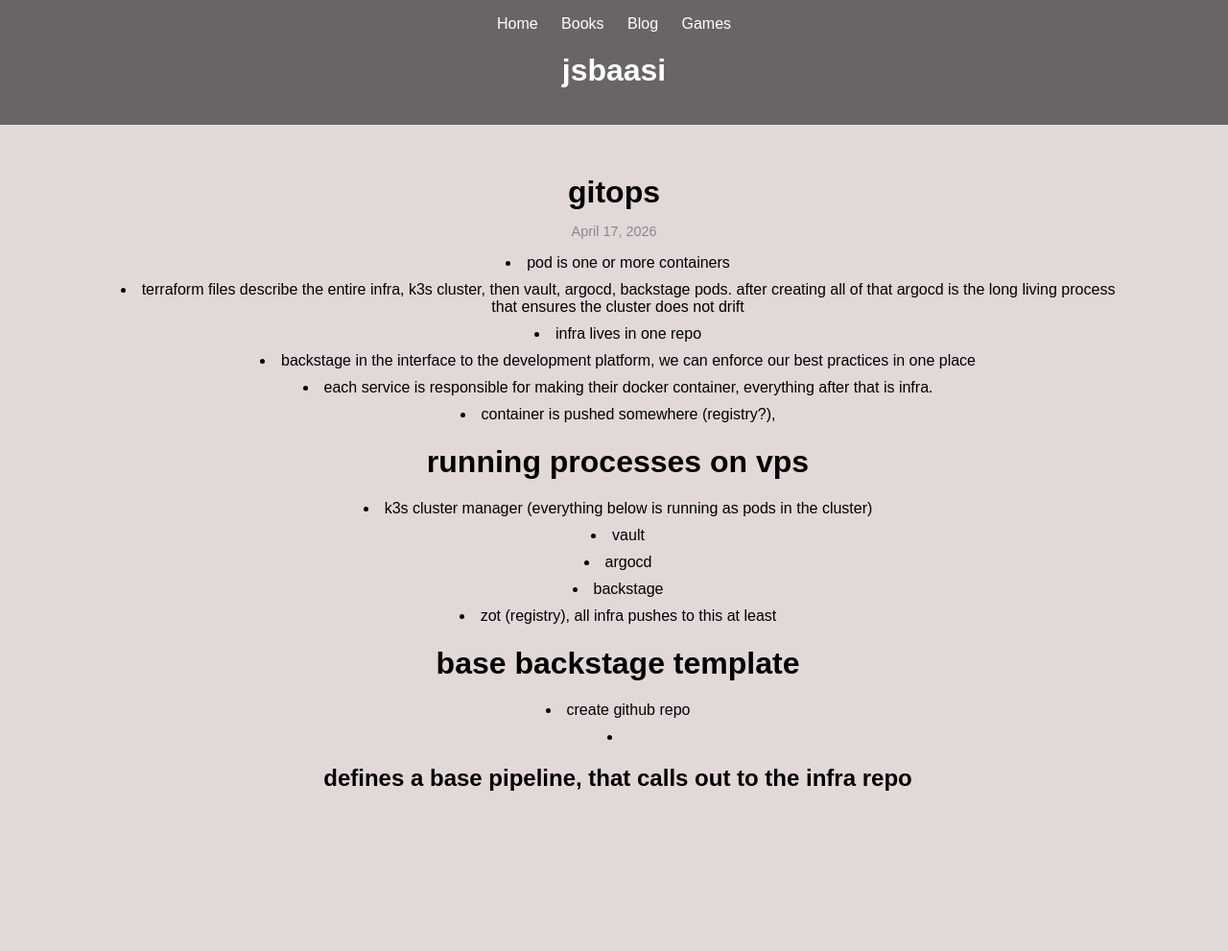
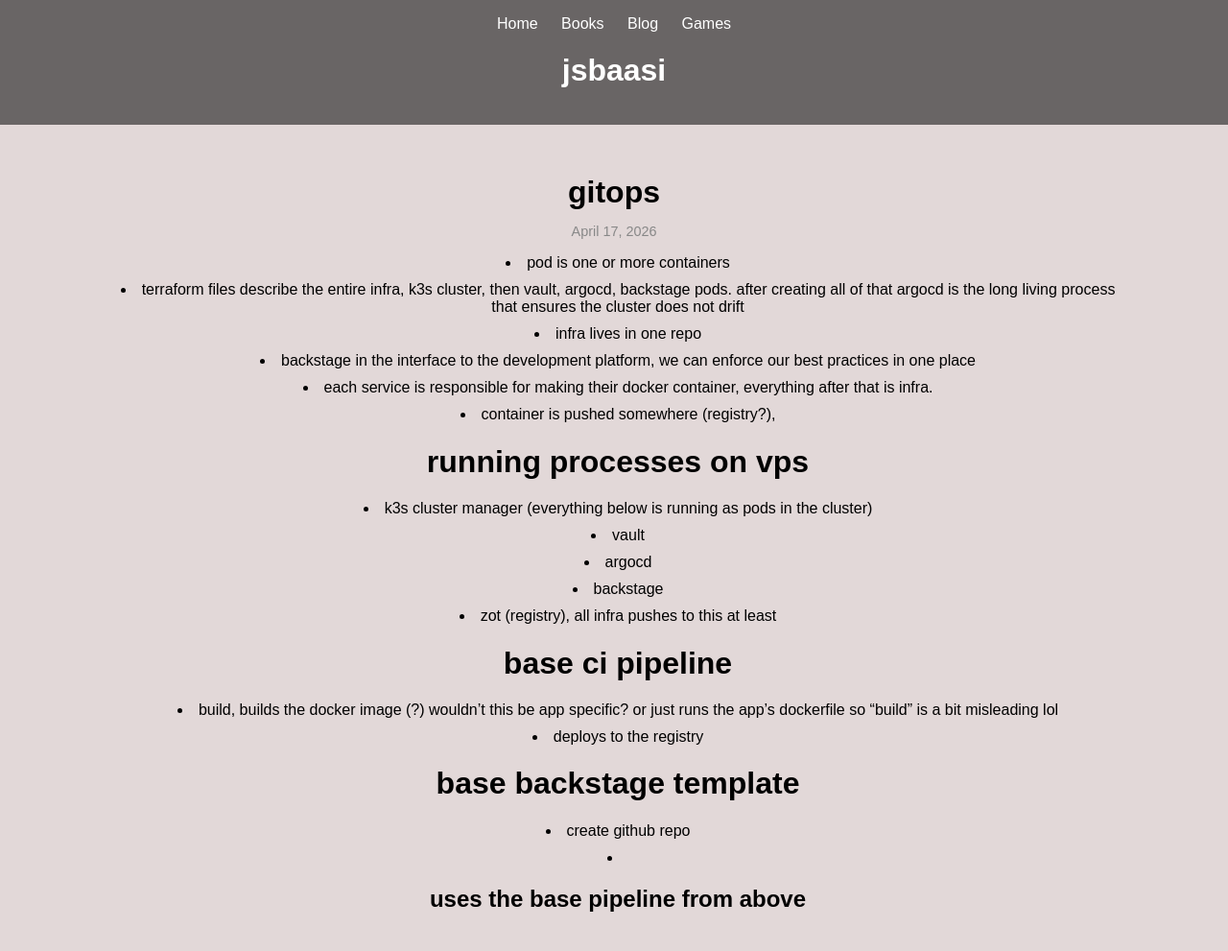
Before and after one commit to jsbaasi/jsbaasi.github.io, a Jekyll site: the page built from _posts/2026-04-17-gitops.md, in a window 1280 px wide. Shown: the whole page at 96% size. Built offline with Jekyll 4.4.1, drawn with Linux system fonts in a browser that asks for light colours; before the commit the page ends 900 px from its top, so only the background shows below that.

Commit message:
vault backup: 2026-04-17 23:50:21

```diff
--- a/_posts/2026-04-17-gitops.md
+++ b/_posts/2026-04-17-gitops.md
@@ -17,7 +17,10 @@
 - argocd
 - backstage
 - zot (registry), all infra pushes to this at least
+# base ci pipeline
+- build, builds the docker image (?) wouldn't this be app specific? or just runs the app's dockerfile so "build" is a bit misleading lol
+- deploys to the registry
 # base backstage template
 - create github repo
-- defines a base pipeline, that calls out to the infra repo
+- uses the base pipeline from above
 -
```
Also changed, not shown: _posts/.obsidian/workspace.json (+14 -2 lines).
